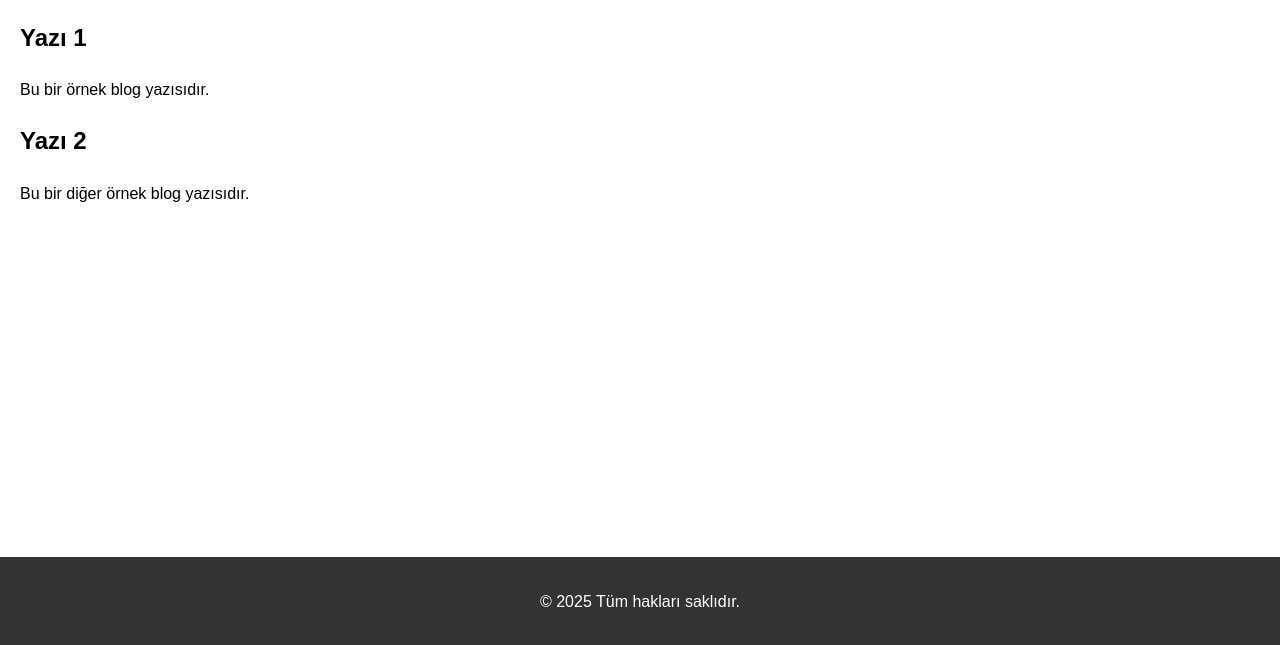
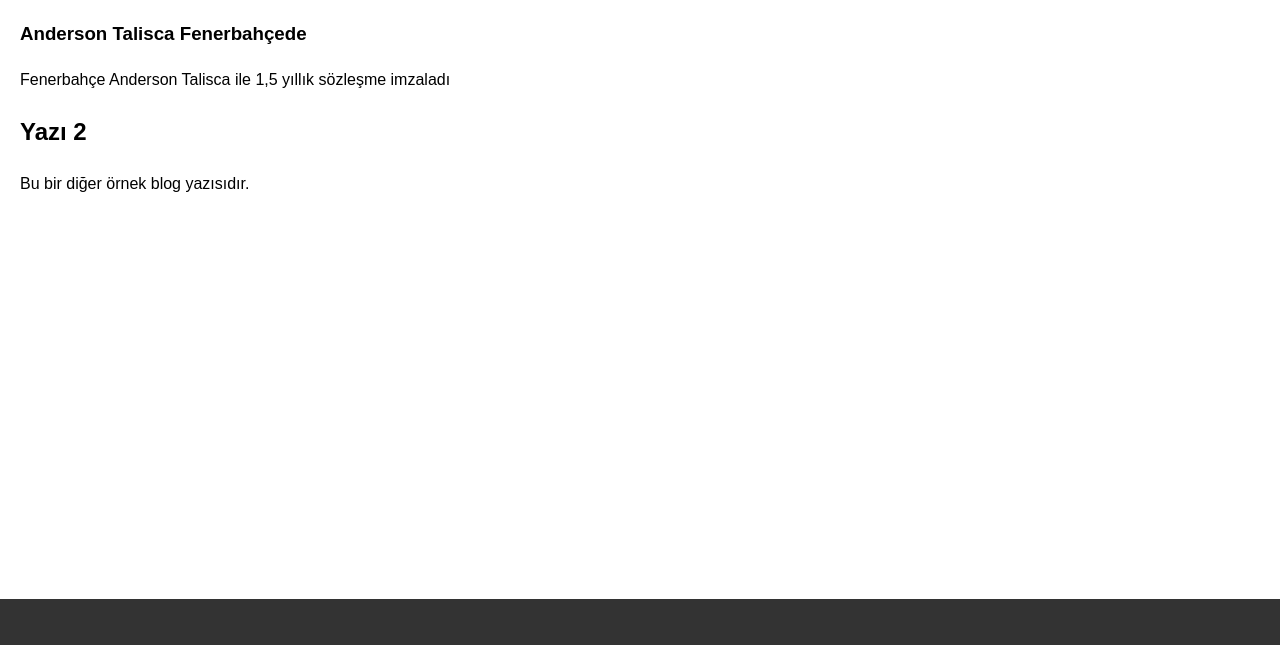
Before and after one commit to Costan06/Web-Proje-odevii, a plain HTML site: page blog.html in a window 1280 px wide. Shown: the part 153-798 px from the top of the page. Drawn offline with Linux system fonts and the light colour scheme.

Commit message:
ssss
sss

```diff
--- a/blog.html
+++ b/blog.html
@@ -21,8 +21,8 @@
   <main>
     <h1>Blog</h1>
     <article>
-      <h2>Yazı 1</h2>
-      <p>Bu bir örnek blog yazısıdır.</p>
+      <h3>Anderson Talisca Fenerbahçede</h3>
+      <p>Fenerbahçe Anderson Talisca ile 1,5 yıllık sözleşme imzaladı</p>
     </article>
     <article>
       <h2>Yazı 2</h2>
@@ -30,7 +30,7 @@
     </article>
   </main>
   <footer>
-    <p>© 2025 Tüm hakları saklıdır.</p>
+    <p></p>
   </footer>
 </body>
 </html>
```
